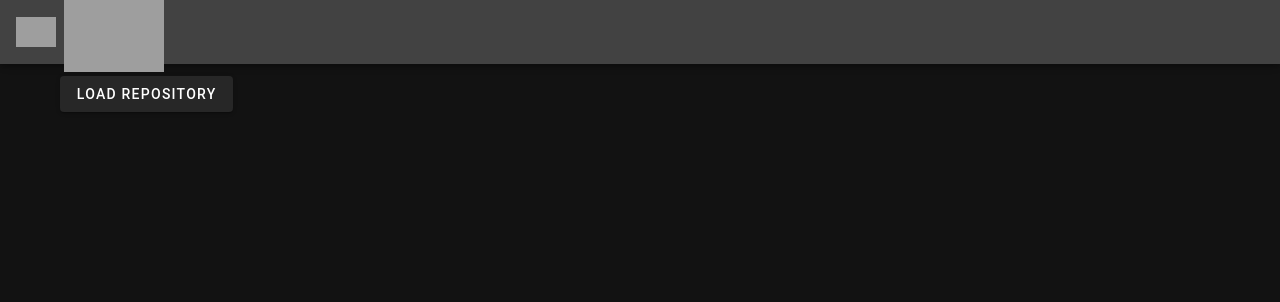
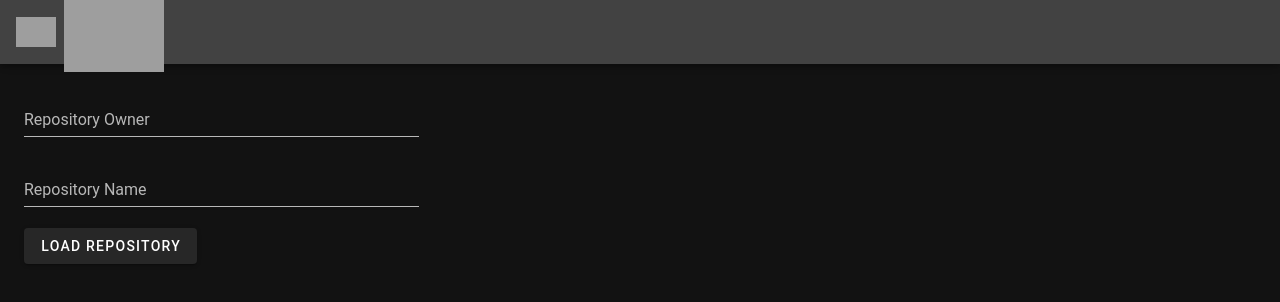
Before and after one commit to Onebadmuthajama/githubvuer, a Vue app: page / in a window 1280 px wide. Shown: the top 302 px of the page. Built offline with nearby package versions, Linux system fonts and the light colour scheme; grey boxes are pictures that could not be loaded; a small style sheet from the web is missing.

Commit message:
refactored UI to be more inline with end product

```diff
--- a/src/App.vue
+++ b/src/App.vue
@@ -24,7 +24,7 @@
       <v-spacer></v-spacer>
     </v-app-bar>
 
-    <v-content>
+    <v-content class="col-12">
       <HelloWorld />
     </v-content>
   </v-app>
--- a/src/components/HelloWorld.vue
+++ b/src/components/HelloWorld.vue
@@ -1,35 +1,43 @@
 <template>
-  <v-container>
-    <v-btn
-      v-if="loaded"
-      v-on:click="
-        getRepositoryRoot();
-        loaded = !loaded;
-      "
+  <v-container class="d-flex flex-column justify-start col-12">
+    <v-form class="col-4" ref="form" v-model="valid" lazy-validation>
+      <v-text-field
+        v-model="owner"
+        :rules="inputRules"
+        label="Repository Owner"
+        required
+      ></v-text-field>
+
+      <v-text-field
+        v-model="name"
+        :rules="inputRules"
+        label="Repository Name"
+        required
+      ></v-text-field>
+
+      <v-btn @click="validate" :disabled="!valid" v-if="loaded"
         >Load Repository</v-btn
       >
       <v-btn
+        @click="resetModelState()"
+        :disabled="!valid"
         v-else
-      v-on:click="
-        resetModelState();
-        loaded = !loaded;
-      "
+        loaded="!loaded;"
       >
         Clear Repository
       </v-btn>
-    <v-container class="d-flex">
+    </v-form>
     <v-treeview
+      class="col-4"
       v-if="ready"
       :items="repository[0].children"
       hoverable
-        class="col-4"
       item-key="children"
     >
       <template slot="label" slot-scope="{ item }">
         <a @click="itemClick(item.name)">{{ item.name }}</a>
       </template>
     </v-treeview>
-    </v-container>
   </v-container>
 </template>
 
@@ -41,6 +49,10 @@ export default {
   data: () => ({
     key1: "6b4282865d685",
     key2: "e4889714aa9cb982ac9710e2a18",
+    inputRules: [v => !!v || "Field is required"],
+    owner: "",
+    name: "",
+    valid: false,
     filename: null,
     filecontent: null,
     loaded: true,
@@ -57,7 +69,17 @@ export default {
     this.$vuetify.theme.dark = true;
   },
   methods: {
-    async getNextRepositoryLayer(folder) {
+    validate() {
+      if (this.$refs.form.validate()) {
+        this.getRepositoryRoot();
+        this.loaded = !this.loaded;
+        return true;
+      } else {
+        this.resetModelState();
+        return false;
+      }
+    },
+    async getNextRepositoryLayer(currentRepositoryLayer) {
       const graphqlWithAuth = graphql.defaults({
         headers: {
           authorization: `bearer  ${this.key1 + this.key2}`
@@ -65,7 +87,7 @@ export default {
       });
       const { repository } = await graphqlWithAuth(`{
               repository(owner: "kadenlovell", name: "hellovuejs") {
-                object(expression: "master:${folder}/") {
+                object(expression: "master:${currentRepositoryLayer}/") {
                   ... on Tree{
                         entries{
                           name
@@ -105,6 +127,7 @@ export default {
       console.log(name);
     },
     async resetModelState() {
+      this.loaded = true;
       this.filecontent = null;
       this.filename = null;
       this.ready = false;
```
Lines whose indentation alone changed are shown as unchanged.
